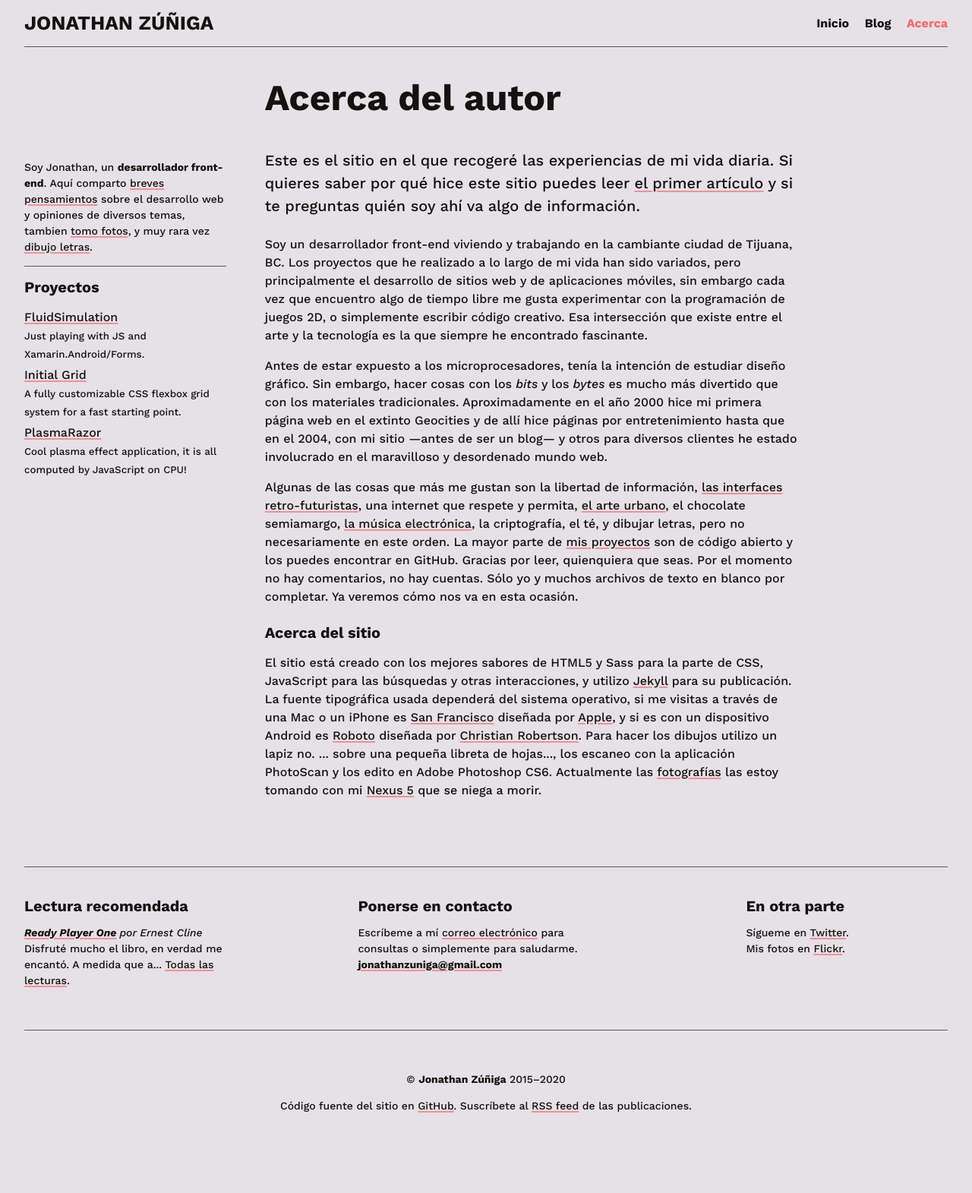
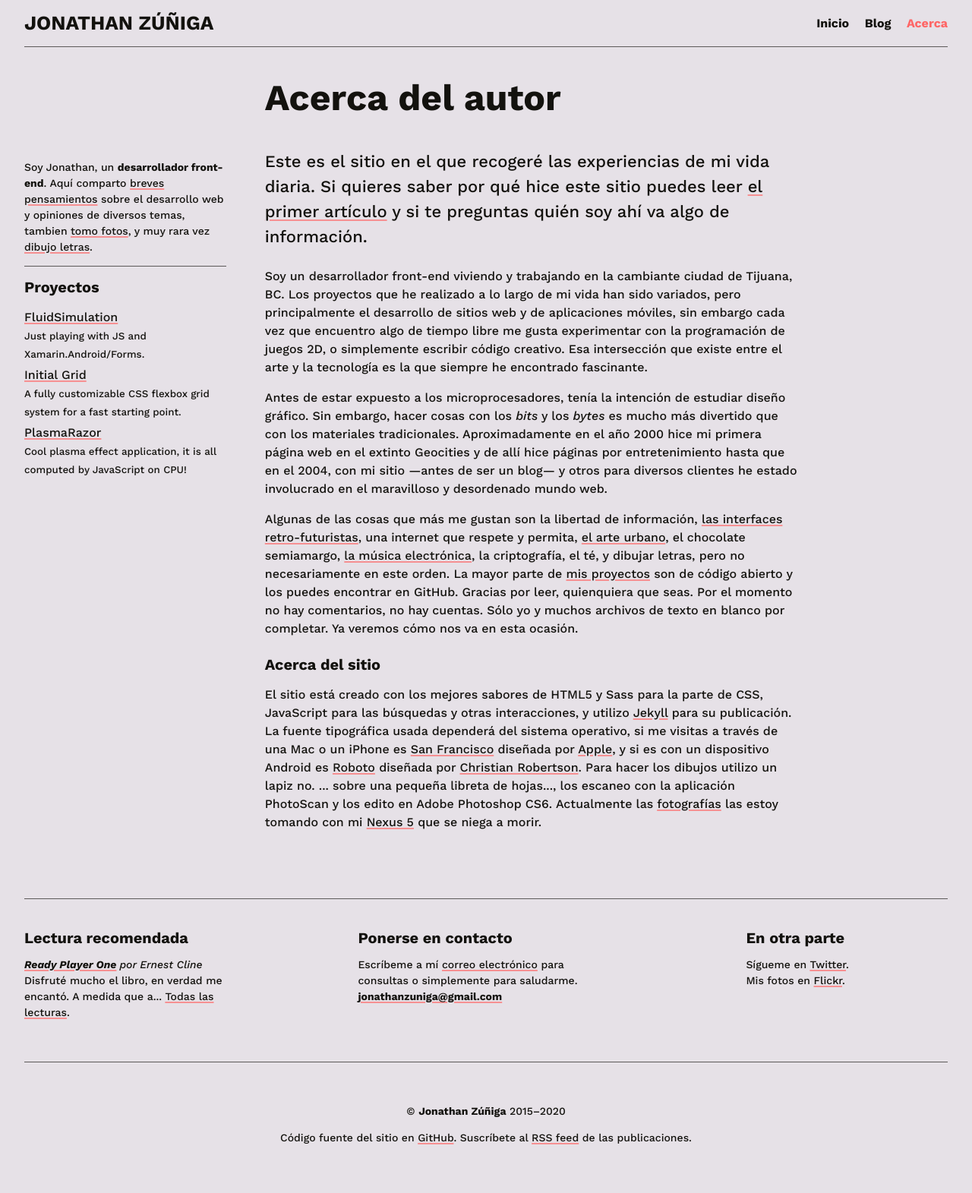
Before and after one commit to jonathanzuniga/jonathanzuniga.github.io, a Jekyll site: the page built from about.md, in a window 1280 px wide. Shown: the whole page at 76% size. Built offline with Jekyll 4.4.1, drawn with Linux system fonts in a browser that asks for light colours; before the commit the page ends 1529 px from its top, so only the background shows below that.

Commit message:
Cambiar el tamaño de la fuente xl

```diff
--- a/_sass/_variables.scss
+++ b/_sass/_variables.scss
@@ -17,7 +17,7 @@ $font-size-sm: 0.875em; // 14px
 $font-size: 0.938em; // 15px
 $font-size-md: 1em; // 16px
 $font-size-lg: 1.125em; // 18px
-$font-size-xl: 1.25em; // 20px
+$font-size-xl: 1.375em; // 22px
 
 $space-xxs: 0.125rem;
 $space-xs: 0.25rem;
```
